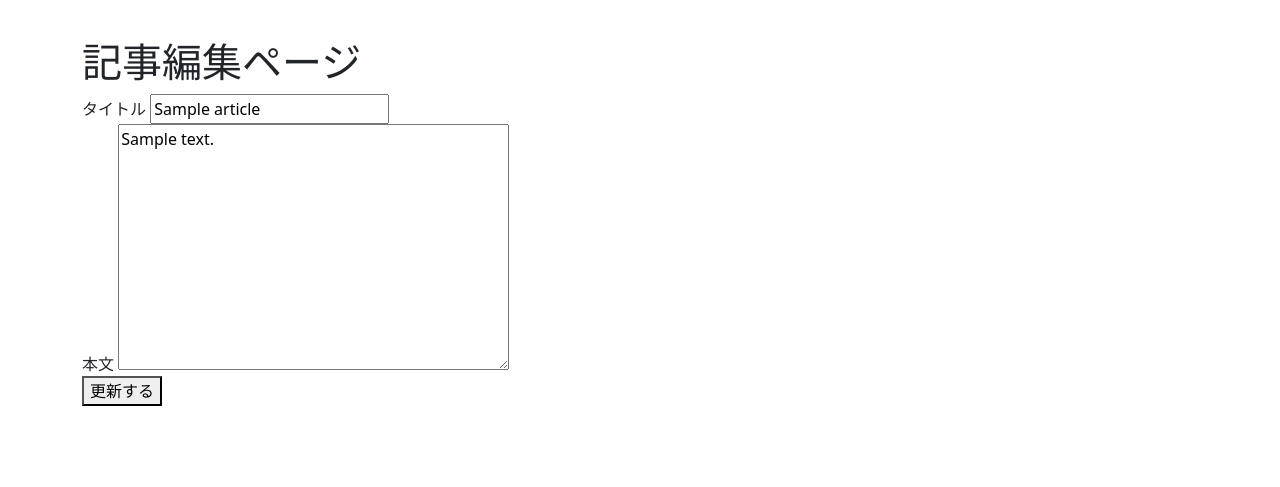
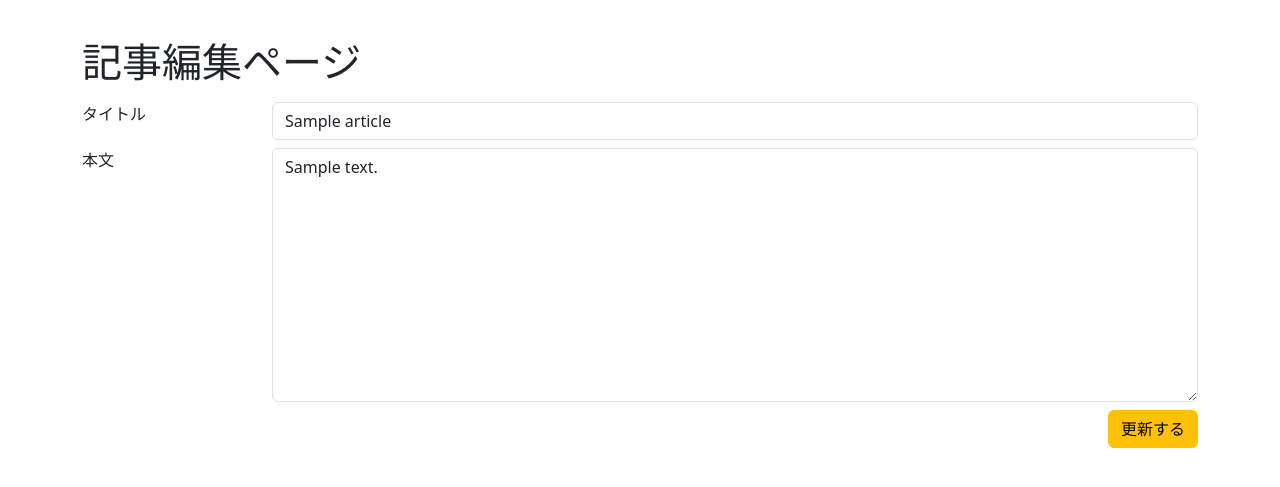
Before and after one commit to ryohei-funamoto/django_simple_blog, a Django app: page /article/1/update/ in a window 1280 px wide. Shown: the part 58-545 px from the top of the page. Run offline with Django 5.2, Linux system fonts and the light colour scheme; a user stored in the database is signed in; tables that the repository leaves empty hold one stand-in row (values such as "Sample post"); some libraries are stand-ins or nearby versions.

Commit message:
feat: 記事編集ページに Bootstrap を適用
feat: 記事編集ページに Bootstrap を適用

```diff
--- a/simple_blog/templates/simple_blog/update.html
+++ b/simple_blog/templates/simple_blog/update.html
@@ -1,33 +1,40 @@
 {% extends 'components/base.html' %}
+{% load widget_tweaks %}
 {% block title %}記事編集ページ | {{ block.super }}{% endblock %}
 {% block content %}
     <h1>記事編集ページ</h1>
+    <div class="mt-3">
         <form action="{% url 'simple_blog:update' id=article.id %}" method="POST" novalidate>
             {% csrf_token %}
-        <div>
-            <label for="{{ form.title.id_for_label }}">{{ form.title.label }}</label>
-            {{ form.title }}
+            <div class="row">
+                <label for="{{ form.title.id_for_label }}" class="form-label col-sm-2">{{ form.title.label }}</label>
+                <div class="col-sm-10">
                     {% if form.title.errors %}
-                <ul>
+                        {{ form.title | add_class:'form-control is-invalid' }}
                         {% for error in form.title.errors %}
-                        <li>{{ error }}</li>
+                            <p class="invalid-feedback">{{ error }}</p>
                         {% endfor %}
-                </ul>
+                    {% else %}
+                        {{ form.title | add_class:'form-control' }}
                     {% endif %}
                 </div>
-        <div>
-            <label for="{{ form.content.id_for_label }}">{{ form.content.label }}</label>
-            {{ form.content }}
+            </div>
+            <div class="row mt-2">
+                <label for="{{ form.content.id_for_label }}" class="form-label col-sm-2">{{ form.content.label }}</label>
+                <div class="col-sm-10">
                     {% if form.content.errors %}
-                <ul>
+                        {{ form.content | add_class:'form-control is-invalid' }}
                         {% for error in form.content.errors %}
-                        <li>{{ error }}</li>
+                            <p class="invalid-feedback">{{ error }}</p>
                         {% endfor %}
-                </ul>
+                    {% else %}
+                        {{ form.content | add_class:'form-control' }}
                     {% endif %}
                 </div>
-        <div>
-            <button type="submit">更新する</button>
+            </div>
+            <div class="mt-2 text-end">
+                <button type="submit" class="btn btn-warning">更新する</button>
             </div>
         </form>
+    </div>
 {% endblock %}
```
Lines whose indentation alone changed are shown as unchanged.
